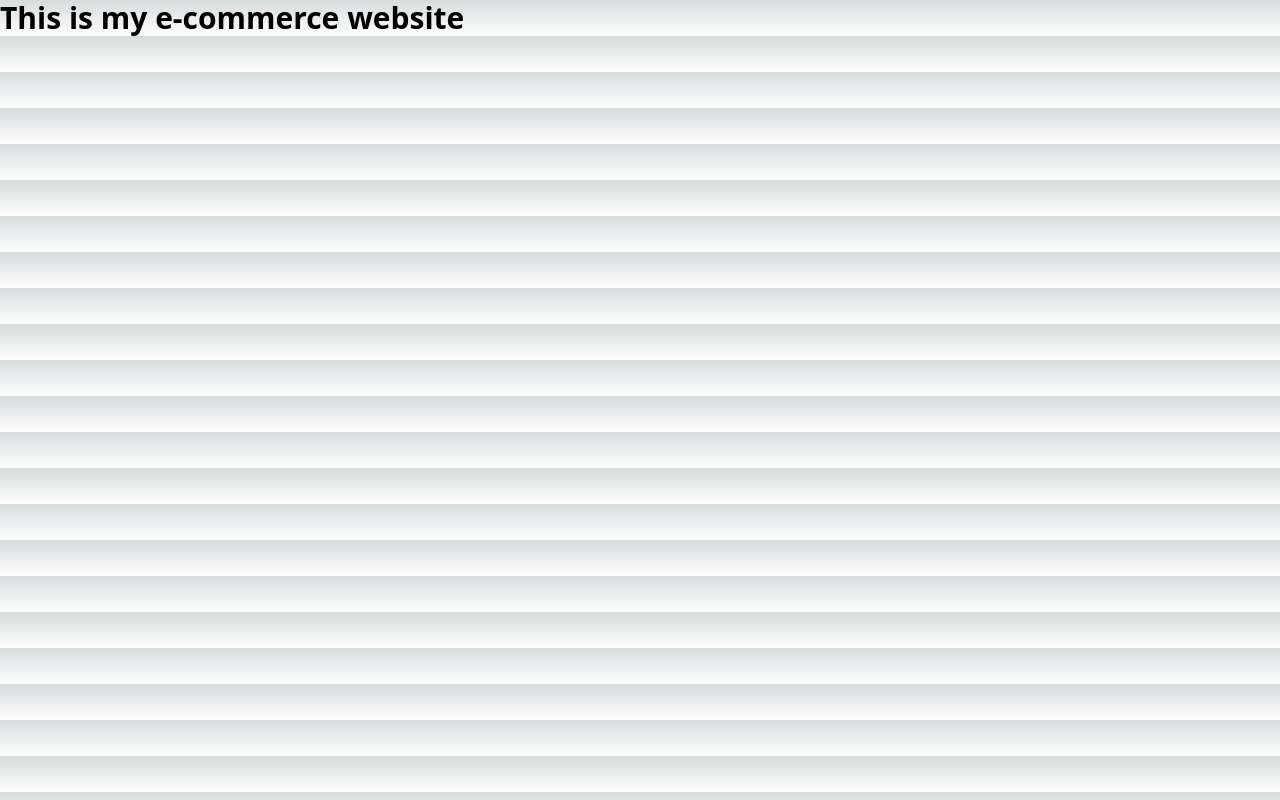
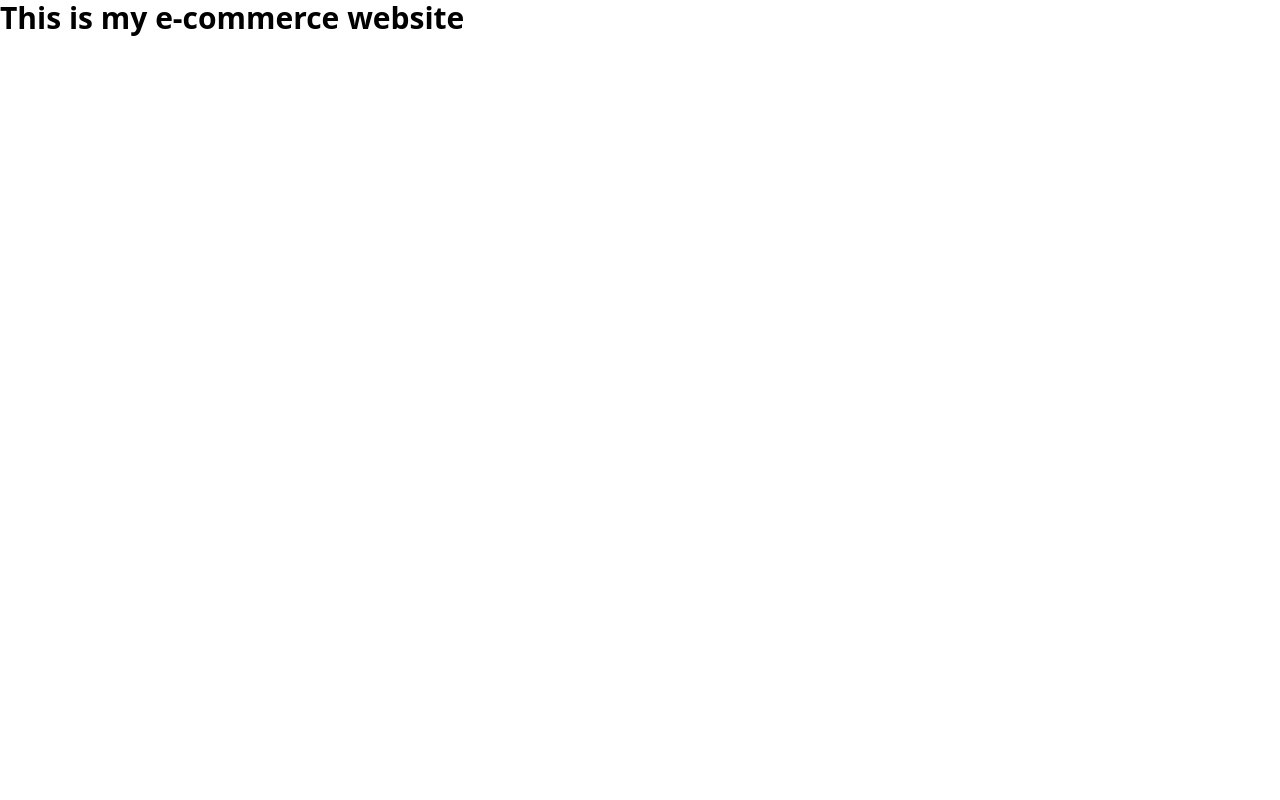
Before and after one commit to enamulhimel/nextjs-tailwind-react-wholesale, a Next.js app: page / in a window 1280 px wide. Built offline with nearby package versions, Linux system fonts and the light colour scheme.

Commit message:
product added

```diff
--- a/styles/globals.css
+++ b/styles/globals.css
@@ -1,111 +1,11 @@
-@tailwind base;
-@tailwind components;
-@tailwind utilities;
+@import 'tailwindcss/base';
+@import 'tailwindcss/components';
+@import 'tailwindcss/utilities';
 
-:root {
-  --max-width: 1100px;
-  --border-radius: 12px;
-  --font-mono: ui-monospace, Menlo, Monaco, 'Cascadia Mono', 'Segoe UI Mono',
-    'Roboto Mono', 'Oxygen Mono', 'Ubuntu Monospace', 'Source Code Pro',
-    'Fira Mono', 'Droid Sans Mono', 'Courier New', monospace;
-
-  --foreground-rgb: 0, 0, 0;
-  --background-start-rgb: 214, 219, 220;
-  --background-end-rgb: 255, 255, 255;
-
-  --primary-glow: conic-gradient(
-    from 180deg at 50% 50%,
-    #16abff33 0deg,
-    #0885ff33 55deg,
-    #54d6ff33 120deg,
-    #0071ff33 160deg,
-    transparent 360deg
-  );
-  --secondary-glow: radial-gradient(
-    rgba(255, 255, 255, 1),
-    rgba(255, 255, 255, 0)
-  );
-
-  --tile-start-rgb: 239, 245, 249;
-  --tile-end-rgb: 228, 232, 233;
-  --tile-border: conic-gradient(
-    #00000080,
-    #00000040,
-    #00000030,
-    #00000020,
-    #00000010,
-    #00000010,
-    #00000080
-  );
-
-  --callout-rgb: 238, 240, 241;
-  --callout-border-rgb: 172, 175, 176;
-  --card-rgb: 180, 185, 188;
-  --card-border-rgb: 131, 134, 135;
+.card {
+  @apply mb-5 block rounded-lg border border-gray-200 shadow-md;
 }
 
-@media (prefers-color-scheme: dark) {
-  :root {
-    --foreground-rgb: 255, 255, 255;
-    --background-start-rgb: 0, 0, 0;
-    --background-end-rgb: 0, 0, 0;
-
-    --primary-glow: radial-gradient(rgba(1, 65, 255, 0.4), rgba(1, 65, 255, 0));
-    --secondary-glow: linear-gradient(
-      to bottom right,
-      rgba(1, 65, 255, 0),
-      rgba(1, 65, 255, 0),
-      rgba(1, 65, 255, 0.3)
-    );
-
-    --tile-start-rgb: 2, 13, 46;
-    --tile-end-rgb: 2, 5, 19;
-    --tile-border: conic-gradient(
-      #ffffff80,
-      #ffffff40,
-      #ffffff30,
-      #ffffff20,
-      #ffffff10,
-      #ffffff10,
-      #ffffff80
-    );
-
-    --callout-rgb: 20, 20, 20;
-    --callout-border-rgb: 108, 108, 108;
-    --card-rgb: 100, 100, 100;
-    --card-border-rgb: 200, 200, 200;
-  }
+.primary-button {
+  @apply rounded bg-amber-300 py-2 px-4;
 }
-
-* {
-  box-sizing: border-box;
-  padding: 0;
-  margin: 0;
-}
-
-html,
-body {
-  max-width: 100vw;
-  overflow-x: hidden;
-}
-
-body {
-  color: rgb(var(--foreground-rgb));
-  background: linear-gradient(
-      to bottom,
-      transparent,
-      rgb(var(--background-end-rgb))
-    )
-    rgb(var(--background-start-rgb));
-}
-
-a {
-  color: inherit;
-  text-decoration: none;
-}
-
-@media (prefers-color-scheme: dark) {
-  html {
-    color-scheme: dark;
-  }
-}
```
